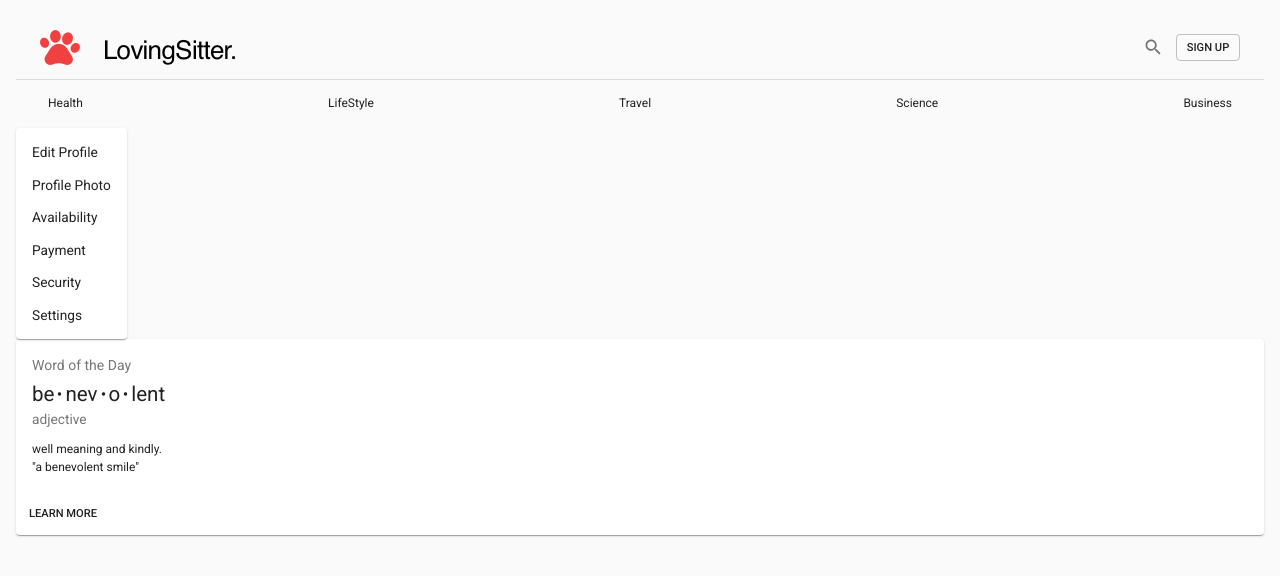
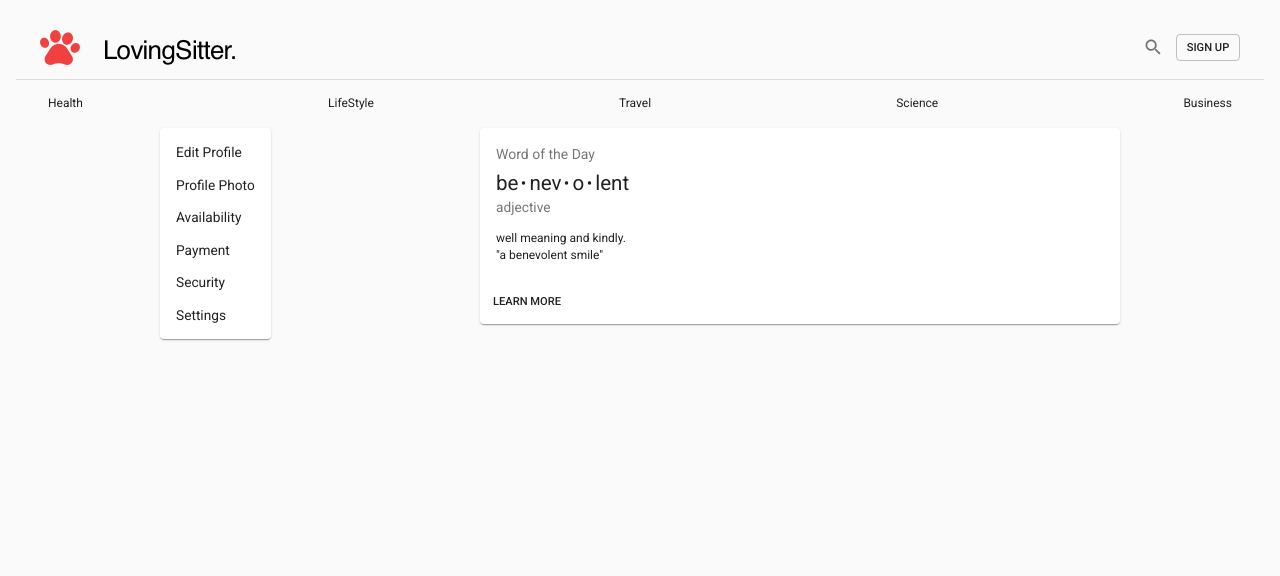
Before and after one commit to hatchways/team-lasagna, a React (Create React App) app in the folder client/: page / in a window 1280 px wide. Shown: the top 576 px of the page. Built offline with nearby package versions, Linux system fonts and the light colour scheme.

Commit message:
initial user landing page

```diff
--- a/client/src/pages/Landing.js
+++ b/client/src/pages/Landing.js
@@ -1,6 +1,6 @@
 import React, { Component } from "react";
 
-import { Typography, withStyles, CssBaseline} from "@material-ui/core";
+import { Typography, withStyles, CssBaseline, Grid} from "@material-ui/core";
 //import { Route, Link } from "react-router-dom";
 
 import Navbar from '../shared/Navbar'
@@ -39,8 +39,7 @@ class LandingPage extends Component {
     step: 0
   };
 
-  componentDidMount() {
-  }
+  componentDidMount() {}
 
   // incrementStep = () => {
   //   this.setState(prevState => ({ step: (prevState.step += 1) }));
@@ -50,15 +49,21 @@ class LandingPage extends Component {
     const { classes } = this.props;
     return (
       <div className={classes.landingContainer}>
-        <div >
+      <div>
           <CssBaseline />
-        <nav >
+
+          <nav>
             <Navbar />
           </nav>
+
+          <Grid container style={{ margin: "0 auto", maxWidth: 960 }}>
+            <Grid item xs={4}>
               <MenuListComposition />
-        <Typography >
+            </Grid>
+            <Grid item xs={8}>
               <UserProfile />
-        </Typography>
+            </Grid>
+          </Grid>
         </div>
       </div>
     );
--- a/client/src/shared/Navbar.js
+++ b/client/src/shared/Navbar.js
@@ -1,5 +1,4 @@
 import React, { useState } from 'react';
-//import PropTypes from 'prop-types';
 import { makeStyles } from '@material-ui/core/styles';
 import Toolbar from '@material-ui/core/Toolbar';
 import Button from '@material-ui/core/Button';
--- a/client/src/shared/SideMenu.js
+++ b/client/src/shared/SideMenu.js
@@ -11,6 +11,7 @@ const useStyles = makeStyles((theme) => ({
   paper: {
     marginRight: theme.spacing(2),
   },
+  width: "100%"
 }));
 
 export default function MenuListComposition() {
```
Lines whose indentation alone changed are shown as unchanged.
